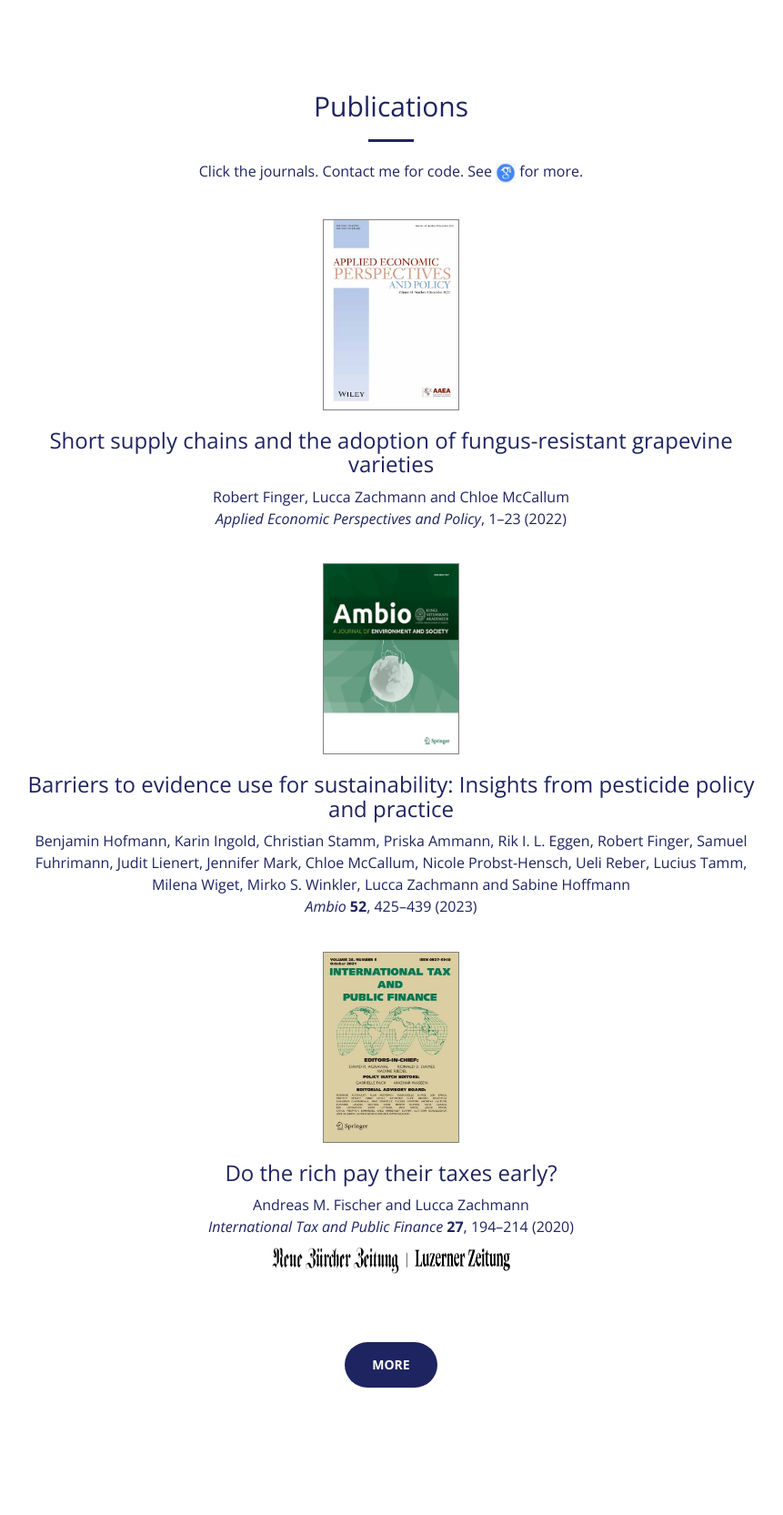
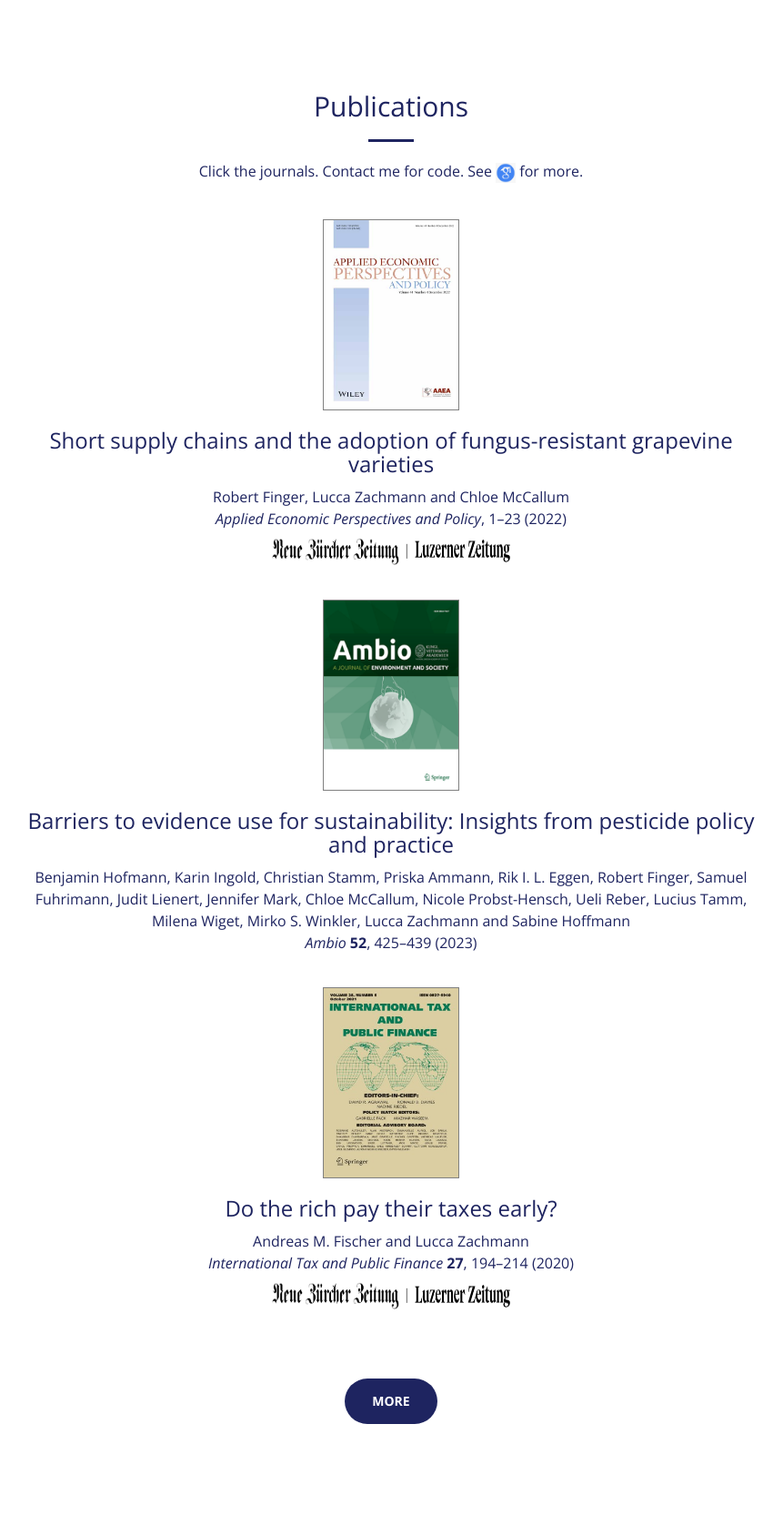
Before and after one commit to luccalino/luccalino.github.io, a Jekyll site: the page pubtest.html, which Jekyll copies as it is, in a window 1280 px wide. Shown: the whole page at 91% size, without its empty margins (210-1071 px from the left). Built offline with Jekyll 4.4.1, drawn with Linux system fonts in a browser that asks for light colours; before the commit the page ends 1625 px from its top, so only the background shows below that.

Commit message:
Update pubtest.html

```diff
--- a/pubtest.html
+++ b/pubtest.html
@@ -57,7 +57,10 @@
                       <h3 style="color:#1E2460;">Short supply chains and the adoption of fungus-resistant grapevine varieties</h3>
                       <p class="text-muted" style="color:#1E2460;">Robert Finger, Lucca Zachmann and Chloe McCallum</p>
                       <p class="text-muted" style="color:#1E2460;"><i>Applied Economic Perspectives and Policy</i>, 1–23 (2022)</p>
-                      <p style="margin-bottom:1cm;"></p>
+                                      <p style="margin-bottom:0.25cm;"></p>
+                    <p class="text-muted"><a href="https://agrarpolitik-blog.com/2023/01/12/kurze-lieferketten-und-der-anbau-pilzwiderstandsfahiger-rebsorten/" target="_blank"><img src="/img/nzz.png" style="cursor:pointer" width="140" height="30"></a> |
+                    <a href="https://www.luzernerzeitung.ch/wirtschaft/reiche-profitieren-von-fruhen-steuerzahlungen-ld.1041357" target="_blank"><img src="/img/lz.png" style="cursor:pointer" width="105" height="25"></a></p>
+                    <p style="margin-bottom:1cm;"></p>
                 </div>
             </div>
             <div class="col-6 text-center">
```
